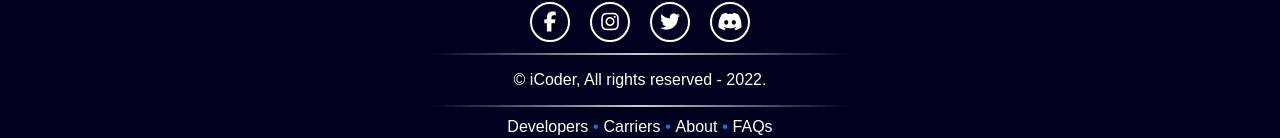
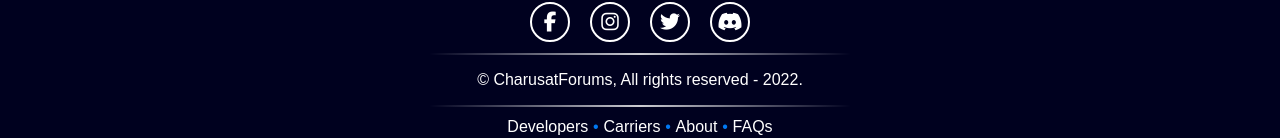
Before and after one commit to BlazerHeat/CharusatForum, a Next.js app: page / in a window 1280 px wide. Shown: the part 814-952 px from the top of the page. Built offline with nearby package versions, Linux system fonts and the light colour scheme; no server answers.

Commit message:
Fixed typo

```diff
--- a/components/Footer.tsx
+++ b/components/Footer.tsx
@@ -21,7 +21,7 @@ function Footer() {
                 <hr />
                 <div className={styles["copyright-text"]}>
                     <p>
-                        &copy; iCoder, All rights reserved -{" "}
+                        &copy; CharusatForums, All rights reserved -{" "}
                         {new Date().getFullYear()}.
                     </p>
                 </div>
```
